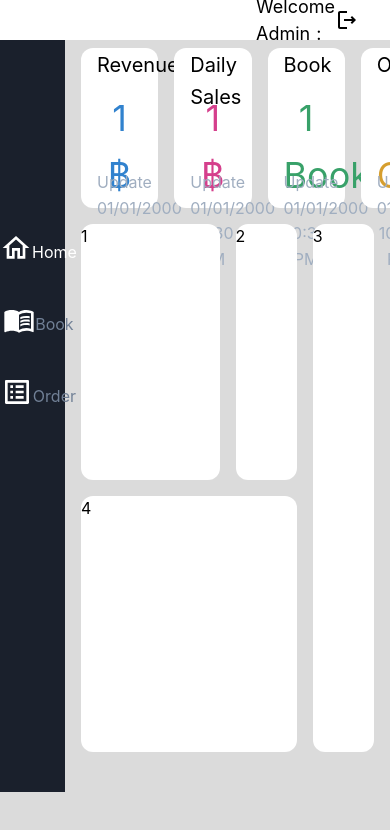
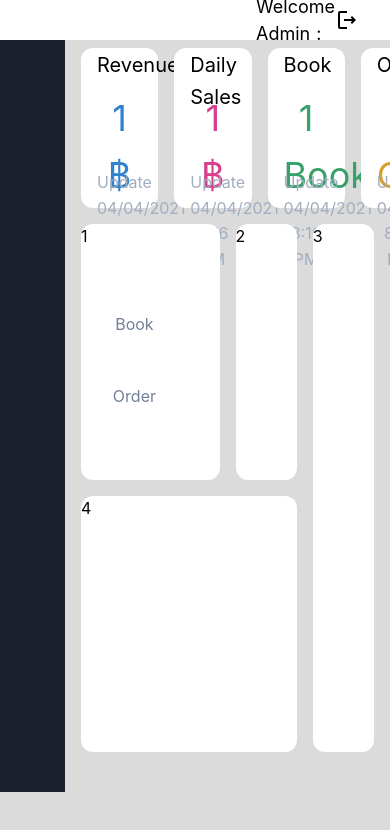
Before and after one commit to macsakarn/BookShop, a Nuxt app in the folder frontend/: page /admin/home in a window 390 px wide. Shown: the top 830 px of the page. Built offline with nearby package versions, Linux system fonts and the light colour scheme.

Commit message:
WTF admin

```diff
--- a/frontend/components/adminDashBoard.vue
+++ b/frontend/components/adminDashBoard.vue
@@ -9,7 +9,7 @@
       </p>
       <p class="mx-4 h-10 text-center">
         <span class="align-middle text-gray-500"
-          >Update 01/01/2000 10:30 PM</span
+          >Update {{ updateRevenue }}</span
         >
       </p>
     </div>
@@ -21,9 +21,7 @@
         <span class="align-middle text-pink-600">{{ Sales }} ฿</span>
       </p>
       <p class="mx-4 h-10 text-center">
-        <span class="align-middle text-gray-500"
-          >Update 01/01/2000 10:30 PM</span
-        >
+        <span class="align-middle text-gray-500">Update {{ updateSales }}</span>
       </p>
     </div>
     <div class="w-1/4 h-40 mx-2 bg-white rounded-xl">
@@ -34,9 +32,7 @@
         <span class="align-middle text-green-600">{{ Book }} Books</span>
       </p>
       <p class="mx-4 h-10 text-center">
-        <span class="align-middle text-gray-500"
-          >Update 01/01/2000 10:30 PM</span
-        >
+        <span class="align-middle text-gray-500">Update {{ updateBook }}</span>
       </p>
     </div>
     <div class="w-1/4 h-40 mx-2 bg-white rounded-xl">
@@ -47,23 +43,23 @@
         <span class="align-middle text-yellow-600">{{ Order }} Order</span>
       </p>
       <p class="mx-4 h-10 text-center">
-        <span class="align-middle text-gray-500"
-          >Update 01/01/2000 10:30 PM</span
-        >
+        <span class="align-middle text-gray-500">Update {{ updateOrder }}</span>
       </p>
     </div>
   </div>
 </template>
 
 <script>
+const dateFormat = require("dateformat");
+const now = new Date();
 export default {
   data() {
     return {
       //update date
-      updateRevenue: "01/01/2000 10:30 PM",
-      updateSales: "01/01/2000 10:30 PM",
-      updateBook: "01/01/2000 10:30 PM",
-      updateOrder: "01/01/2000 10:30 PM",
+      updateRevenue: dateFormat(now, "dd/mm/yyyy h:MM TT"),
+      updateSales: dateFormat(now, "dd/mm/yyyy h:MM TT"),
+      updateBook: dateFormat(now, "dd/mm/yyyy h:MM TT"),
+      updateOrder: dateFormat(now, "dd/mm/yyyy h:MM TT"),
       // value
       Revenue: 1,
       Sales: 1,
--- a/frontend/components/adminSide.vue
+++ b/frontend/components/adminSide.vue
@@ -1,6 +1,6 @@
 <template>
   <aside class="z-30 bg-gray-900 text-white w-1/6 relative">
-    <div class="fixed h-auto max-h-screen-16 lg:pl-20 mb:pl-0">
+    <div class="fixed h-full pl-20">
       <ul class="pt-48 text-gray-600">
         <li class="">
           <NuxtLink to="home">
--- /dev/null
+++ b/frontend/components/test.vue
@@ -0,0 +1,56 @@
+<template>
+  <div>
+    <p v-if="$fetchState.pending">
+      <span class="loading"></span>
+    </p>
+    <p v-else-if="$fetchState.error">Error while fetching mountains 🤬</p>
+    <ul v-else>
+      <li v-for="mountain in mountains" :key="mountain.title">
+        <NuxtLink to="/">
+          {{ mountain.title }}
+        </NuxtLink>
+      </li>
+    </ul>
+    <button @click="$fetch">Refresh Data</button>
+  </div>
+</template>
+<script>
+export default {
+  data() {
+    return {
+      mountains: [],
+    };
+  },
+  mounted() {
+    setInterval(() => {
+      this.$fetch();
+    }, 60000);
+  },
+
+  async fetch() {
+    this.mountains = await this.$axios.$get("https://api.nuxtjs.dev/mountains");
+  },
+};
+</script>
+<style scoped>
+li {
+  margin-bottom: 0.5rem;
+}
+li:first-letter {
+  text-transform: uppercase;
+}
+.loading {
+  display: inline-block;
+  width: 1.5rem;
+  height: 1.5rem;
+  border: 4px solid rgba(9, 133, 81, 0.705);
+  border-radius: 50%;
+  border-top-color: #158876;
+  animation: spin 1s ease-in-out infinite;
+}
+@keyframes spin {
+  to {
+    -webkit-transform: rotate(360deg);
+  }
+}
+</style>
--- a/frontend/package.json
+++ b/frontend/package.json
@@ -12,6 +12,7 @@
     "@nuxtjs/axios": "^5.12.5",
     "chart.js": "^2.9.4",
     "core-js": "^3.8.3",
+    "dateformat": "^4.5.1",
     "nuxt": "^2.14.12",
     "vue-chartjs": "^3.5.1"
   },
--- a/frontend/pages/admin/book.vue
+++ b/frontend/pages/admin/book.vue
@@ -261,6 +261,7 @@
                   class="appearance-none bg-transparent border-none w-full text-gray-700 mr-3 py-1 px-2 leading-tight focus:outline-none"
                   type="text"
                   placeholder="Search"
+                  v-model="search"
                 />
                 <img
                   src="~/assets/ADMIN/Filter.svg"
@@ -295,7 +296,7 @@
                 </tr>
               </thead>
               <tbody>
-                <tr v-for="(book, index) in bookAll" :key="index">
+                <tr v-for="(book, index) in books" :key="index">
                   <td class="border px-4 py-2">{{ book.book_id }}</td>
                   <td class="border px-4 py-2 truncate">
                     {{ book.book_name }}
@@ -364,8 +365,6 @@
 export default {
   async asyncData({ $axios }) {
     const bookAll = await $axios.$get("/allbook");
-
-    console.log(bookAll);
     return { bookAll };
   },
   data() {
@@ -388,7 +387,17 @@ export default {
       bookAmount: "",
       bookpopular: false,
       url: null,
+      //
+      search: "",
     };
+  },
+  computed: {
+    books() {
+      const books = this.bookAll.filter((val) =>
+        val.book_name.includes(this.search)
+      );
+      return books;
+    },
   },
   methods: {
     //Add Book to database method (need module axios)
@@ -435,7 +444,7 @@ export default {
         };
 
         this.bookAll.push({
-          book_id: this.bookAll.length + 1,
+          book_id: this.bookAll[this.bookAll.length - 1].book_id + 1,
           book_name: this.bookName,
           pb_year: this.bookDate,
           price: this.bookPrice,
```
Also changed, not shown: 1 other file (tests, documents, lock files or other folders).
